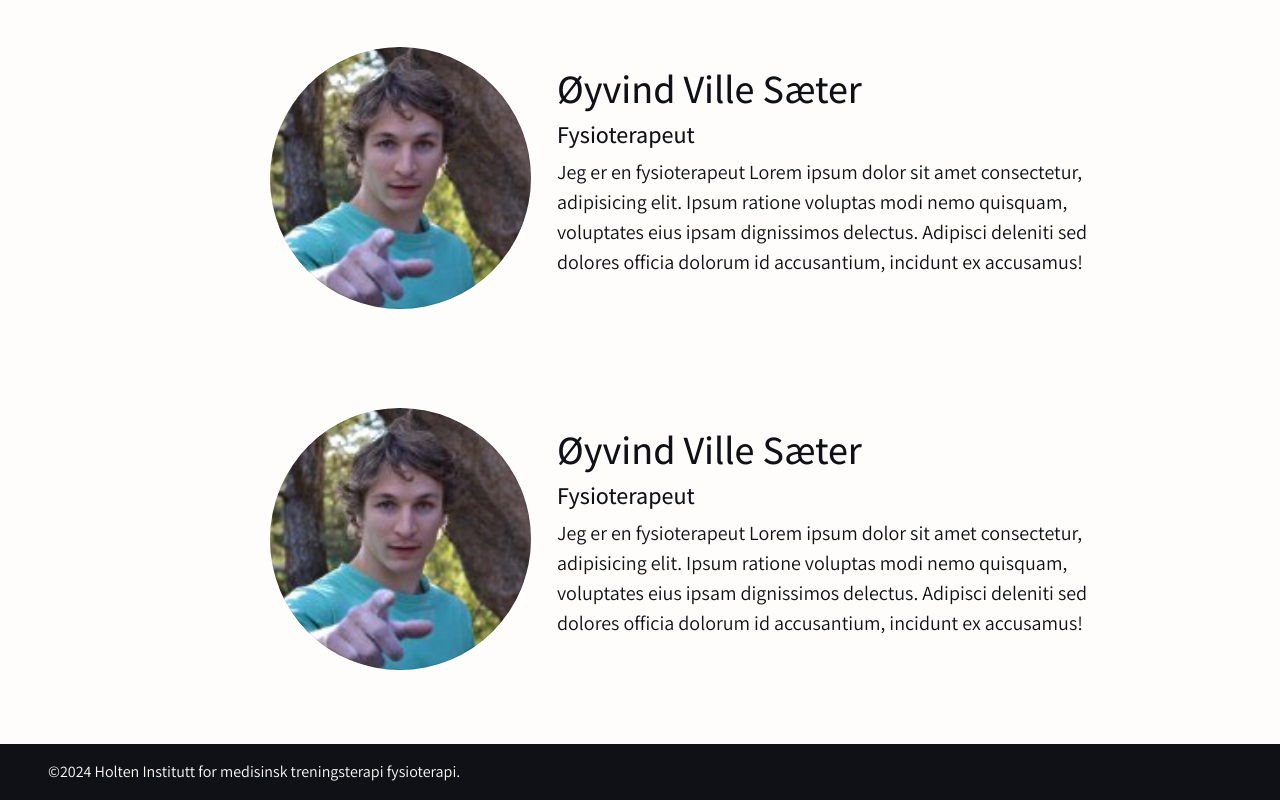
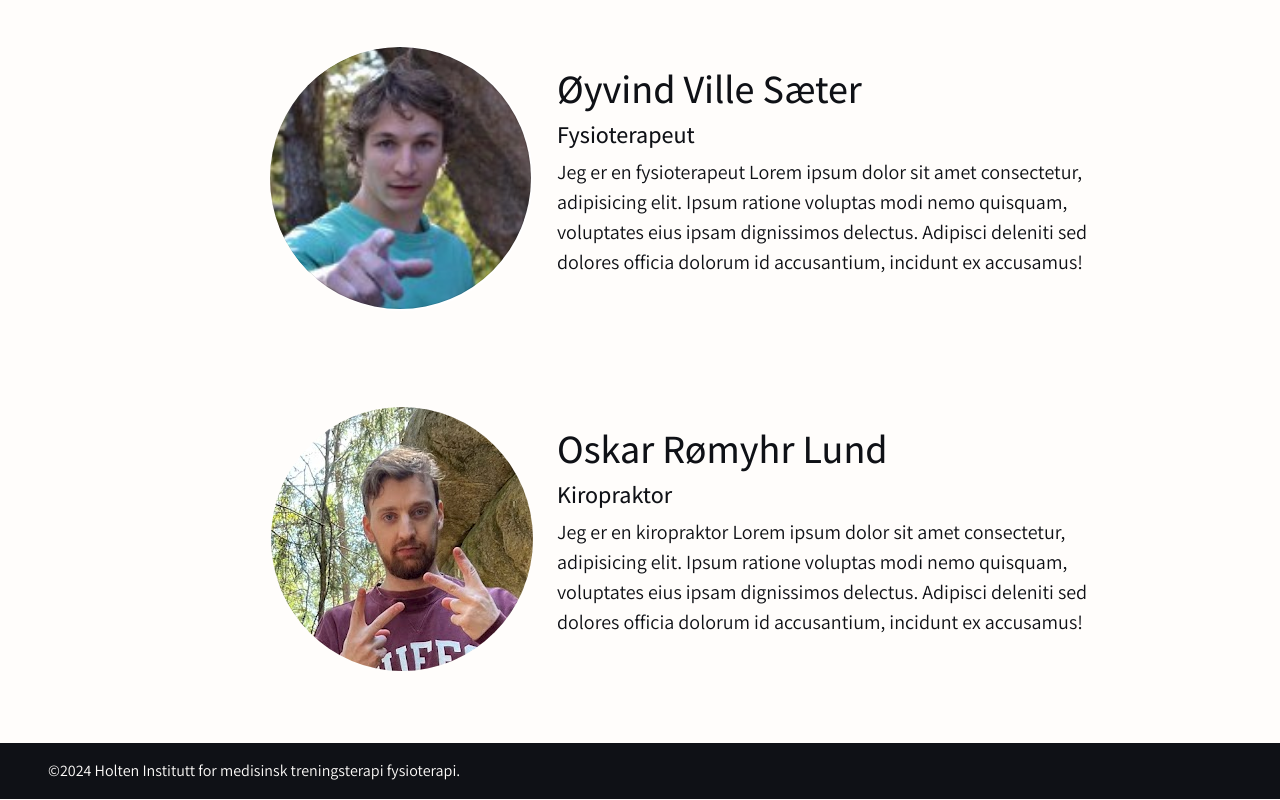
Before and after one commit to GeniePrinie/holten-institutt, a React (Vite) app: page /fysioterapeuter in a window 1280 px wide. Shown: the part 423-1223 px from the top of the page. Built offline with nearby package versions, Linux system fonts and the light colour scheme; a web font is replaced by a local one.

Commit message:
Update fysioterapeuter img

```diff
--- a/src/pages/Fysioterapeuter.jsx
+++ b/src/pages/Fysioterapeuter.jsx
@@ -30,7 +30,7 @@ export function Fysioterapeuter() {
           <div className="col-xs-12 col-lg-5">
             <div className="text-center text-lg-end mb-4 mb-lg-0">
               <img
-                src="/src/img/fysioterapeuter/oyvind.jpg"
+                src="/src/img/fysioterapeuter/oskar.jpg"
                 alt="oyvind"
                 className="circle img-fluid"
               />
@@ -38,11 +38,11 @@ export function Fysioterapeuter() {
           </div>
           <div className="col-xs-12 col-lg-6 align-self-center">
             <h2 className="fs-1 text-center text-lg-start">
-              Øyvind Ville Sæter
+              Oskar Rømyhr Lund
             </h2>
-            <h3 className="fs-4 text-center text-lg-start">Fysioterapeut</h3>
+            <h3 className="fs-4 text-center text-lg-start">Kiropraktor</h3>
             <p className="fs-5">
-              Jeg er en fysioterapeut Lorem ipsum dolor sit amet consectetur,
+              Jeg er en kiropraktor Lorem ipsum dolor sit amet consectetur,
               adipisicing elit. Ipsum ratione voluptas modi nemo quisquam,
               voluptates eius ipsam dignissimos delectus. Adipisci deleniti sed
               dolores officia dolorum id accusantium, incidunt ex accusamus!
```
Also changed, not shown: src/img/fysioterapeuter/oskar.jpg (added).
